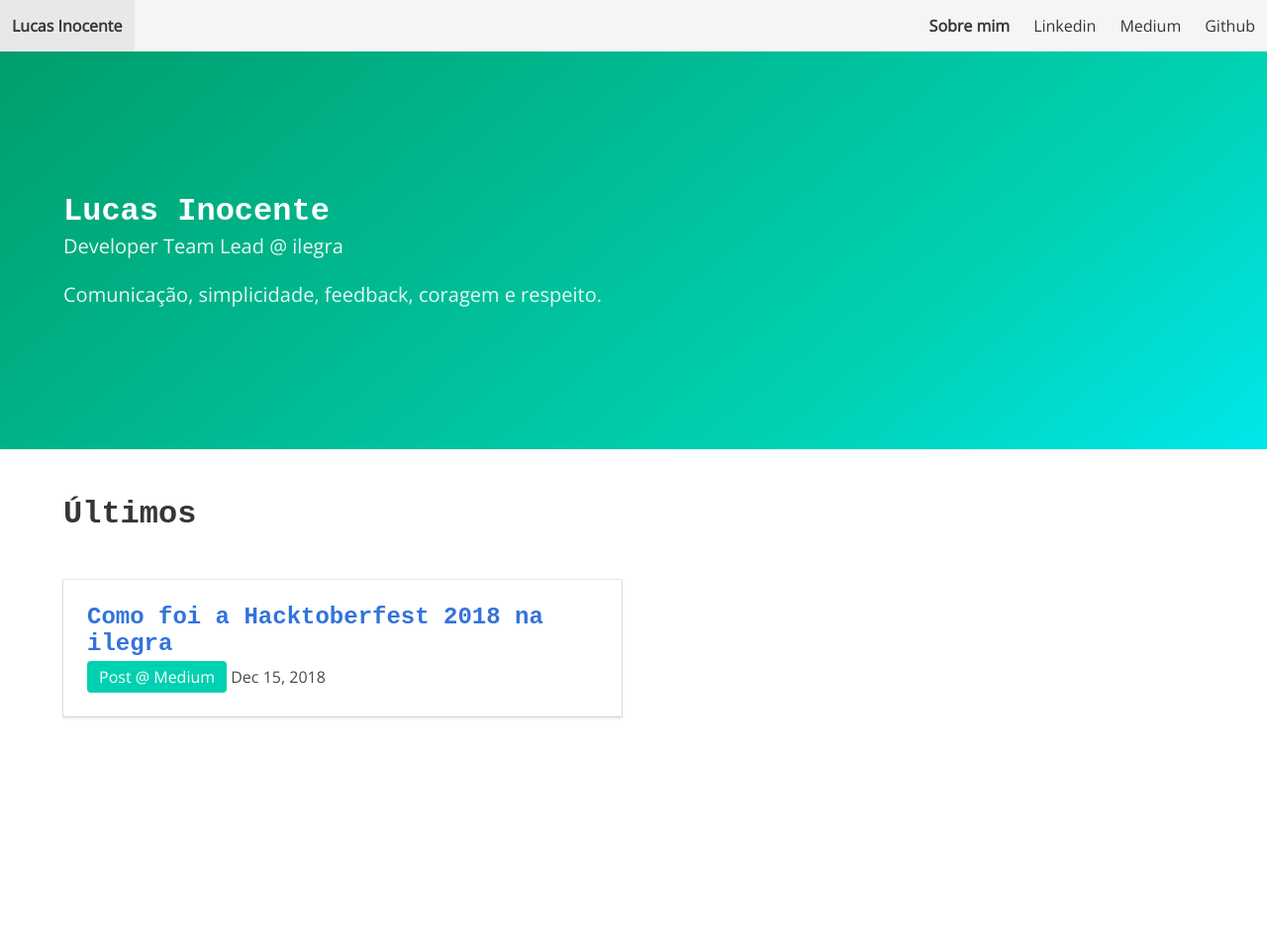
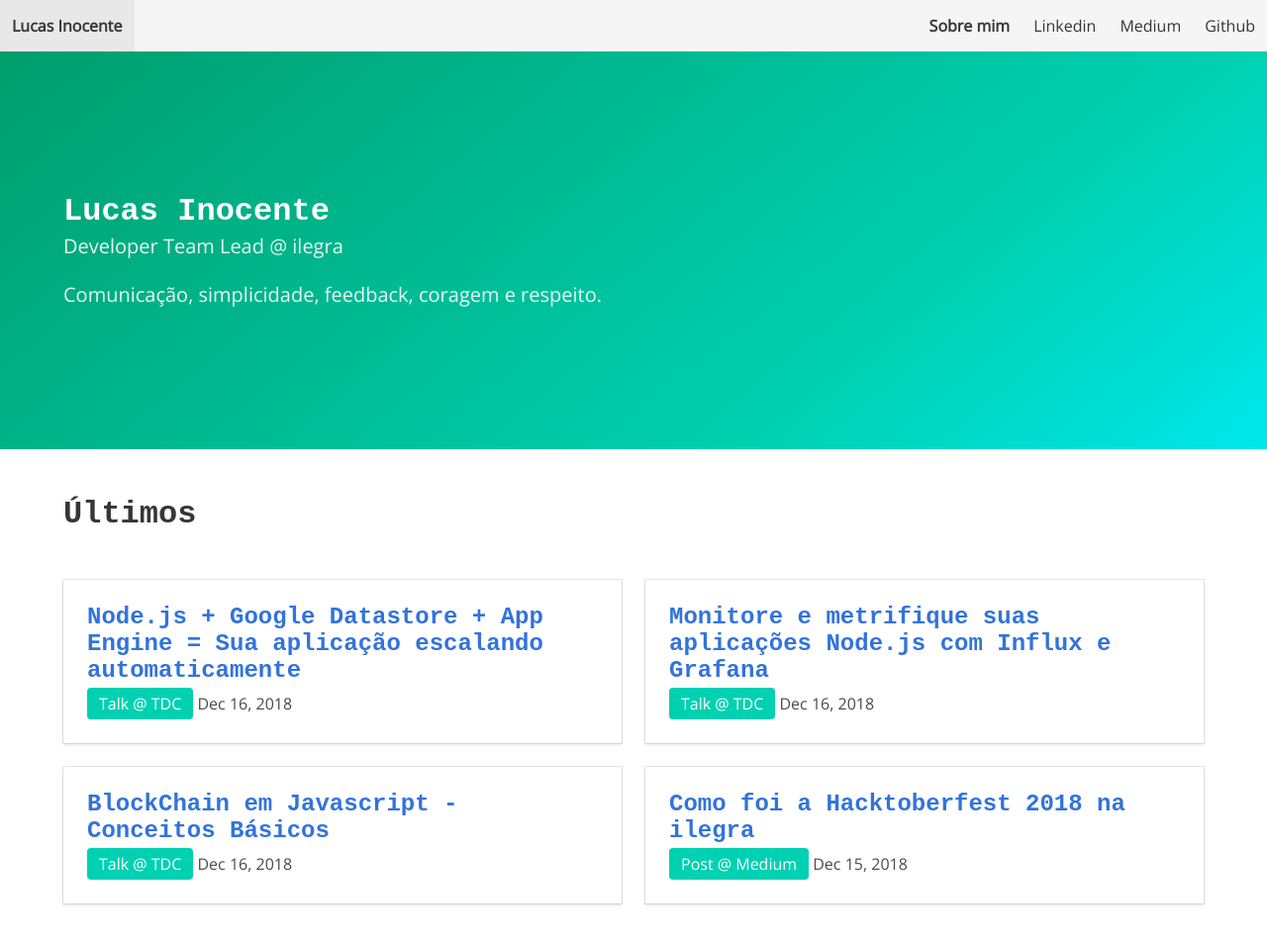
Before and after one commit to lucassanchez/lucassanchez, a Jekyll site: the page built from index.md, in a window 1280 px wide and 961 px high. Shown: the top 954 px of the window at 99% size. Built offline with Jekyll 4.4.1, drawn with Linux system fonts in a browser that asks for light colours; some web fonts are replaced.

Commit message:
Adiciona mais talks na listagem de itens

```diff
--- /dev/null
+++ b/_posts/2018-12-16-blockchain-em-javascript-conceitos-basicos.md
@@ -0,0 +1,7 @@
+---
+layout: post
+title:  "BlockChain em Javascript - Conceitos Básicos"
+date:   2018-12-16 18:00:00 -0200
+categories: ['Talk @ TDC']
+external-url: https://speakerdeck.com/lucasinocente/blockchain-em-javascript-conceitos-basicos
+---
--- /dev/null
+++ b/_posts/2018-12-16-monitore-e-metrifique-suas-aplicacoes-node-dot-js-com-influx-e-grafana.md
@@ -0,0 +1,7 @@
+---
+layout: post
+title:  "Monitore e metrifique suas aplicações Node.js com Influx e Grafana"
+date:   2018-12-16 18:00:00 -0200
+categories: ['Talk @ TDC']
+external-url: https://speakerdeck.com/lucasinocente/monitore-e-metrifique-suas-aplicacoes-node-dot-js-com-influx-e-grafana
+---
--- /dev/null
+++ b/_posts/2019-12-16-node-js-plus-google-datastore-app-engine-equals-sua-aplicacao-escalando-automaticamente.md
@@ -0,0 +1,7 @@
+---
+layout: post
+title:  "Node.js + Google Datastore + App Engine = Sua aplicação escalando automaticamente"
+date:   2018-12-16 19:00:00 -0200
+categories: ['Talk @ TDC']
+external-url: https://speakerdeck.com/lucasinocente/node-dot-js-plus-google-datastore-plus-app-engine-equals-sua-aplicacao-escalando-automaticamente
+---
--- a/assets/css/style.css
+++ b/assets/css/style.css
@@ -1,8 +1,10 @@
-body {
+body * {
   font-family: 'Open Sans', sans-serif;
 }
 
-.title {
+.title,
+.title a,
+h1.title  {
   font-family: 'B612 Mono', monospace;
 }
 
```
